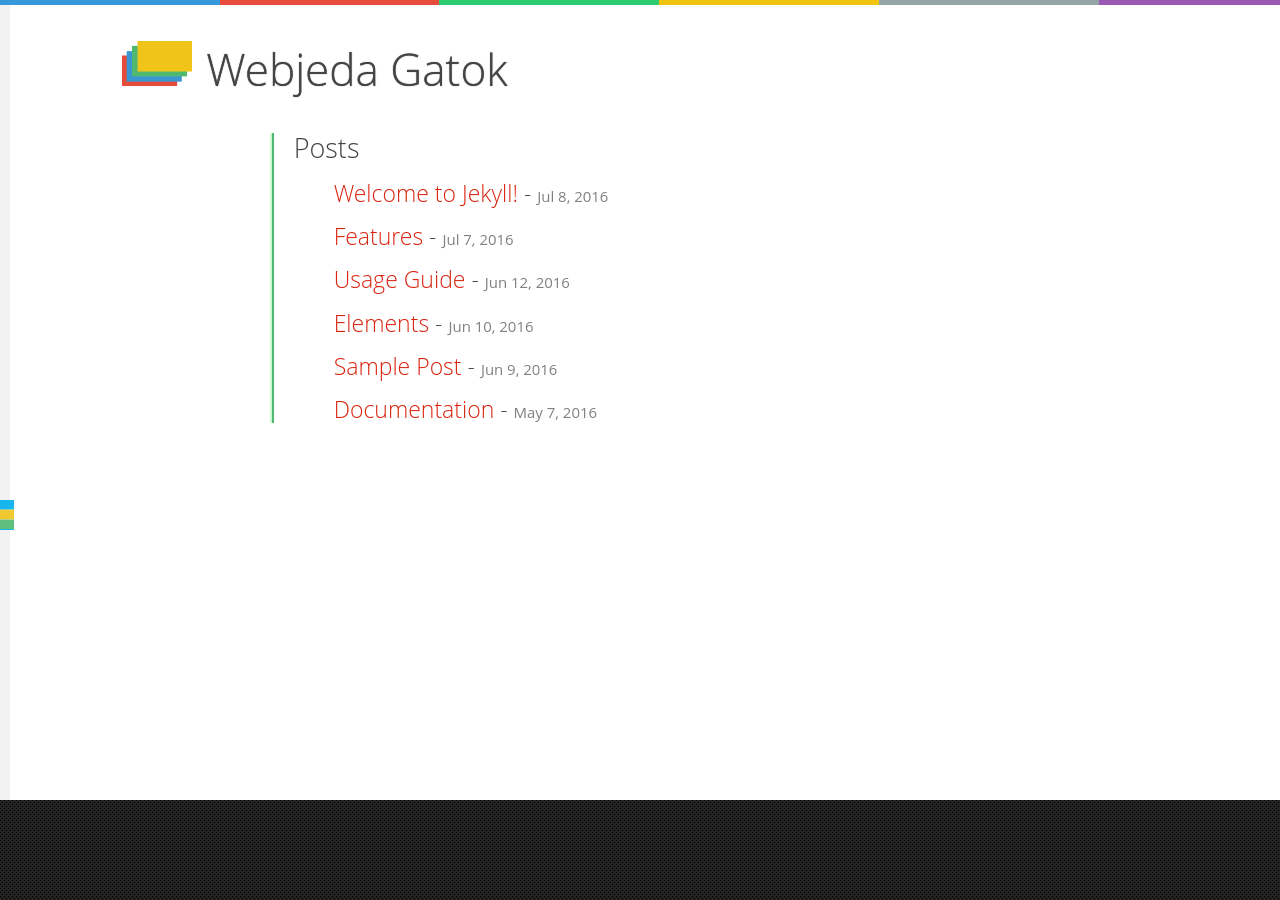
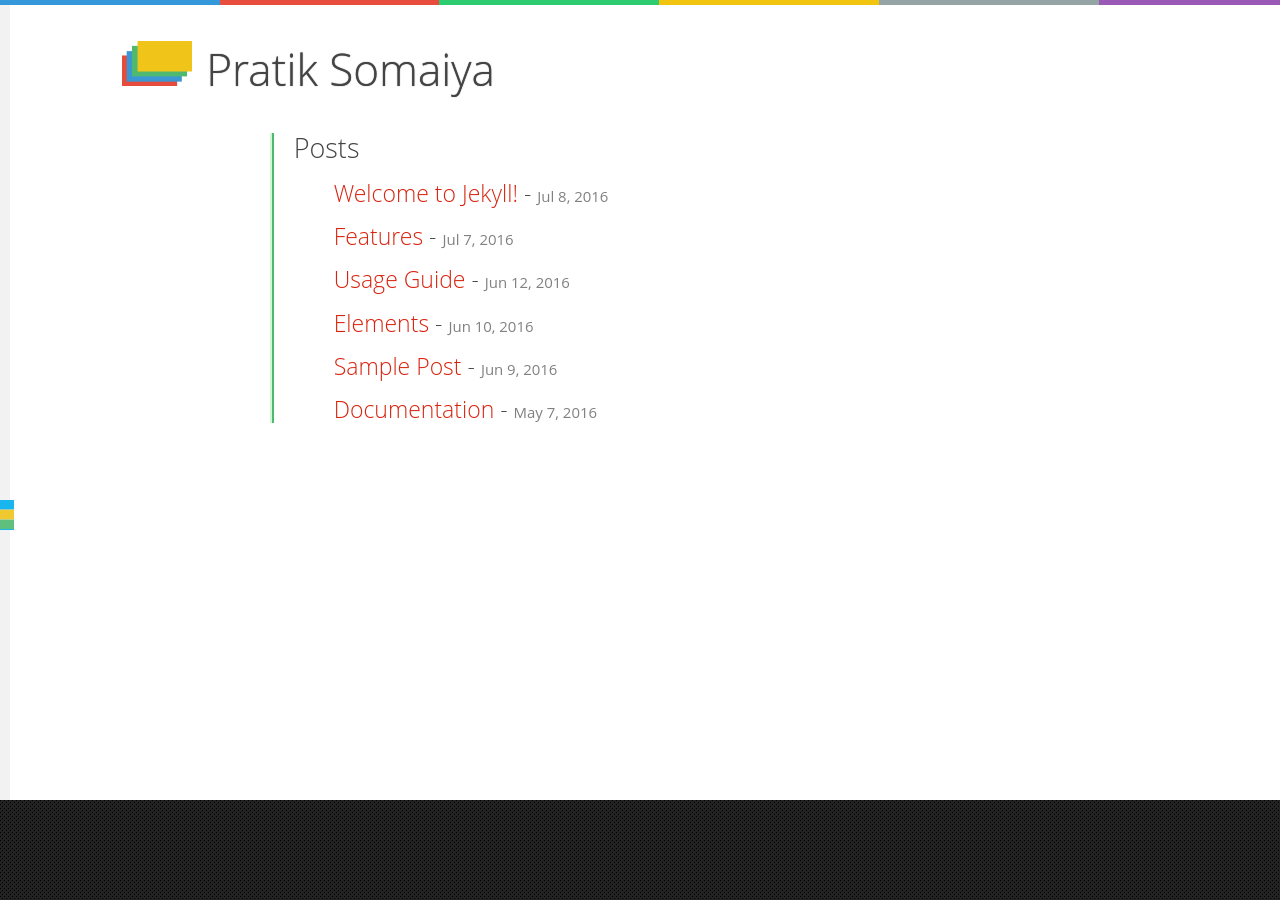
Before and after one commit to Pratik-Somaiya/Pratik-Somaiya.github.io, a Jekyll site: the page built from index.html, in a window 1280 px wide. Built offline with Jekyll 4.4.1, drawn with Linux system fonts in a browser that asks for light colours.

Commit message:
Updated Config.yml

```diff
--- a/_config.yml
+++ b/_config.yml
@@ -6,12 +6,12 @@
 # 'jekyll serve'. If you change this file, please restart the server process.
 
 # Site settings
-title: Webjeda Gatok
-email: your-email@domain.com
+title: Pratik Somaiya
+email: psomaiya17@gmail.com
 description: > # this means to ignore newlines until "baseurl:"
-  Gatok is a minimal jekyll theme with a 3d menu bar.
+  Pratik Somaiya Github Static Website.
 baseurl: "" # the subpath of your site, e.g. /blog
-url: "http://webjeda.com" # the base hostname & protocol for your site
+url: "http://Pratik-Somaiya.github.io" # the base hostname & protocol for your site
 
 
 # Build settings
```
